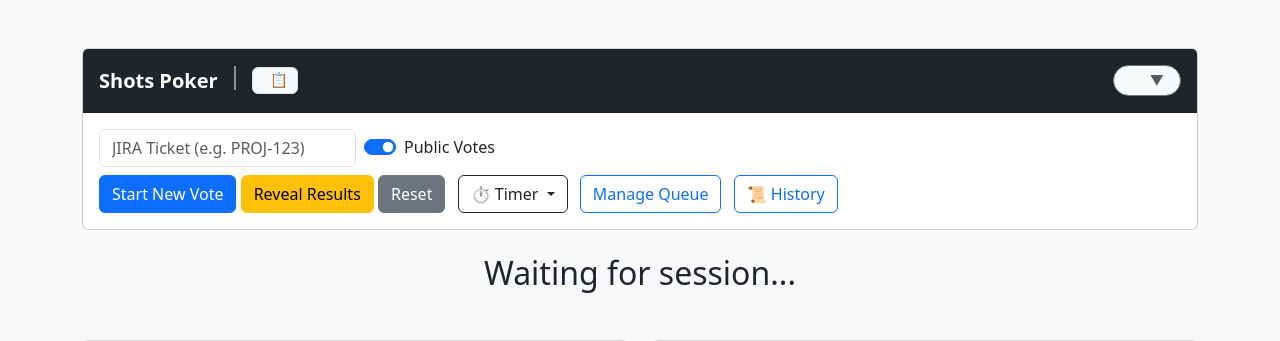
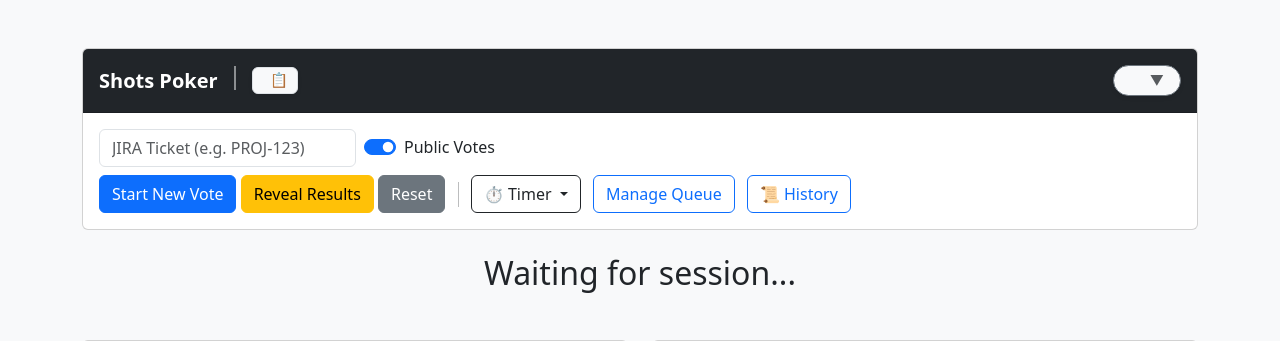
Before and after one commit to fredissy/shotspoker.py, a Flask app: template templates/vote.html.j2 in a window 1280 px wide. Shown: the top 341 px of the page. Run offline with Flask 3, Linux system fonts and the light colour scheme; the template is opened without the code that fills it, so the values that code supplies are empty.

Commit message:
Add vertical spacing between core and secondary actions in the action bar

```diff
--- a/templates/vote.html.j2
+++ b/templates/vote.html.j2
@@ -95,6 +95,9 @@
                         <button id="startVoteBtn" class="btn btn-primary" onclick="startVote()">Start New Vote</button>
                         <button class="btn btn-warning" onclick="revealVote()">Reveal Results</button>
                         <button class="btn btn-secondary" onclick="resetVote()">Reset</button>
+
+                        <div class="vr ms-2" style="height: 25px; vertical-align: middle; opacity: 0.3;"></div>
+
                         <div class="btn-group ms-2">
                             <button type="button" class="btn btn-outline-dark dropdown-toggle" data-bs-toggle="dropdown">
                                 ⏱️ Timer
```
